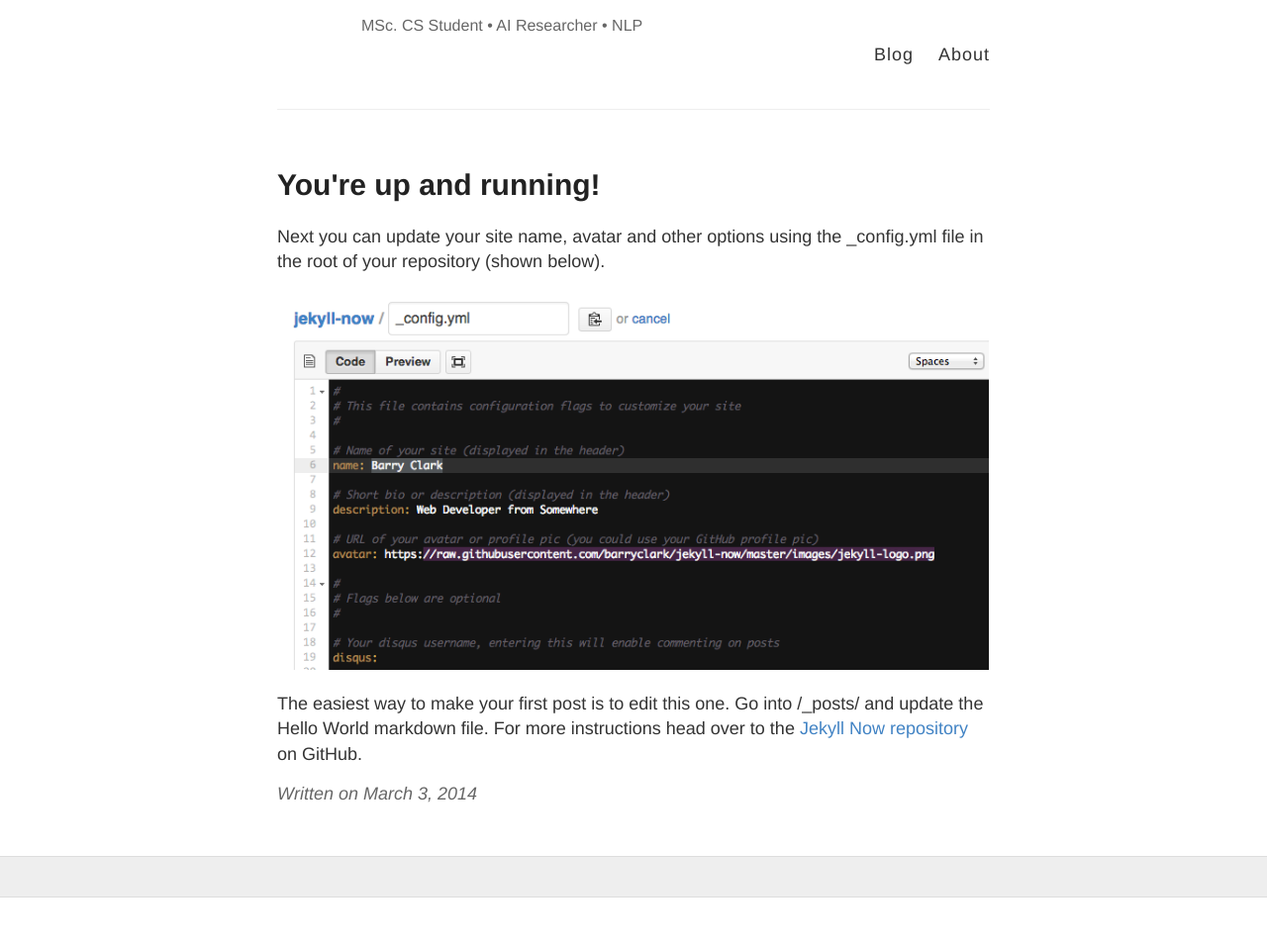
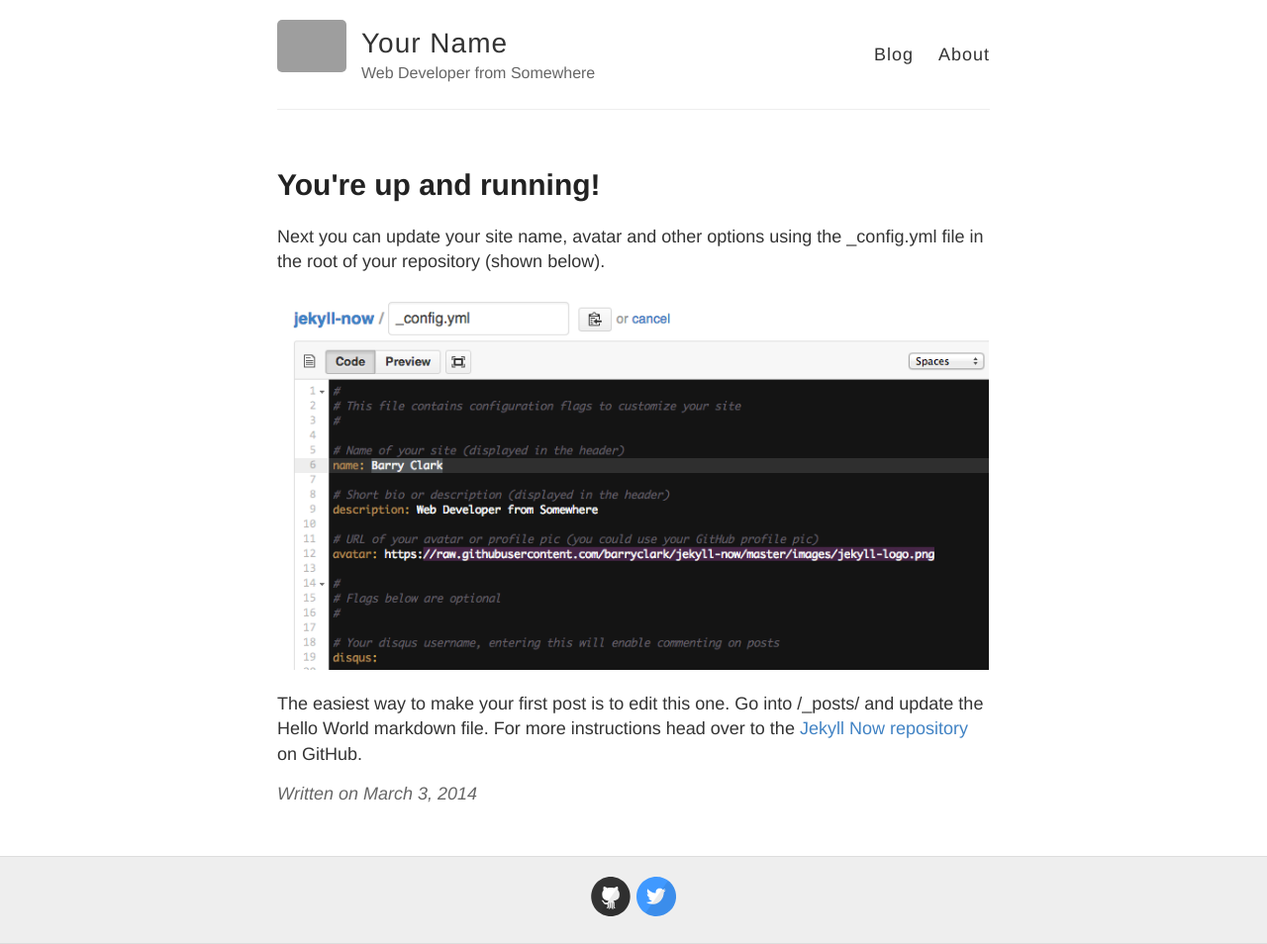
Before and after one commit to iHananSM/ihanansm.github.io, a Jekyll site: the page built from _posts/2014-3-3-Hello-World.md, in a window 1280 px wide. Shown: the whole page at 99% size. Built offline with Jekyll 4.4.1, drawn with Linux system fonts in a browser that asks for light colours; before the commit the page ends 907 px from its top, so only the background shows below that; some of the changed lines change nothing that is shown; grey boxes are pictures that could not be loaded.

Commit message:
add files

```diff
--- a/_config.yml
+++ b/_config.yml
@@ -1,36 +1,86 @@
-lang: en
-url: ihanansm.github.io
-title: Hanan S. M
-author: Hanan
-email: hmurayshed@gmail.com
-description: >
-  MSc. CS Student • AI Researcher • NLP
+#
+# This file contains configuration flags to customize your site
+#
 
-plugins:
-  - jekyll-seo-tag
-  - jekyll-paginate
-  - jekyll-feed
-  - jekyll-redirect-from
+# Name of your site (displayed in the header)
+name: Your Name
 
-minima_reboot:
-  date_format: "%b %-d, %Y"
-  date_format_short: "%b %-d"
+# Short bio or description (displayed in the header)
+description: Web Developer from Somewhere
 
-header_pages:
-- about.md
-- posts.md
-- github.md
+# URL of your avatar or profile pic (you could use your GitHub profile pic)
+avatar: https://raw.githubusercontent.com/barryclark/jekyll-now/master/images/jekyll-logo.png
 
-footer_icons:
-- username: ihanansm
-  url: https://github.com/ihanansm/
-  #icon: icon-github.svg
+#
+# Flags below are optional
+#
 
-paginate: 5
+# Includes an icon in the footer for each username you enter
+footer-links:
+  dribbble:
+  email:
+  facebook:
+  flickr:
+  github: barryclark/jekyll-now
+  instagram:
+  linkedin:
+  pinterest:
+  rss: # just type anything here for a working RSS icon
+  twitter: jekyllrb
+  stackoverflow: # your stackoverflow profile, e.g. "users/50476/bart-kiers"
+  youtube: # channel/<your_long_string> or user/<user-name>
+  googleplus: # anything in your profile username that comes after plus.google.com/
 
-markdown: kramdown
 
+# Enter your Disqus shortname (not your username) to enable commenting on posts
+# You can find your shortname on the Settings page of your Disqus account
+disqus:
+
+# Enter your Google Analytics web tracking code (e.g. UA-2110908-2) to activate tracking
+google_analytics:
+
+# Your website URL (e.g. http://barryclark.github.io or http://www.barryclark.co)
+# Used for Sitemap.xml and your RSS feed
+url:
+
+# If you're hosting your site at a Project repository on GitHub pages
+# (http://yourusername.github.io/repository-name)
+# and NOT your User repository (http://yourusername.github.io)
+# then add in the baseurl here, like this: "/repository-name"
+baseurl: ""
+
+#
+# !! You don't need to change any of the configuration flags below !!
+#
+
+permalink: /:title/
+
+# The release of Jekyll Now that you're using
+version: v1.2.0
+
+# Jekyll 3 now only supports Kramdown for Markdown
+kramdown:
+  # Use GitHub flavored markdown, including triple backtick fenced code blocks
+  input: GFM
+  # Jekyll 3 and GitHub Pages now only support rouge for syntax highlighting
+  syntax_highlighter: rouge
+  syntax_highlighter_opts:
+    # Use existing pygments syntax highlighting css
+    css_class: 'highlight'
+
+# Set the Sass partials directory, as we're using @imports
+sass:
+  style: :expanded # You might prefer to minify using :compressed
+
+# Use the following plug-ins
+gems:
+  - jekyll-sitemap # Create a sitemap using the official Jekyll sitemap gem
+  - jekyll-feed # Create an Atom feed using the official Jekyll feed gem
+
+# Exclude these files from your production _site
 exclude:
   - Gemfile
   - Gemfile.lock
-  - minima-reboot.gemspec
+  - LICENSE
+  - README.md
+  - CNAME
```
